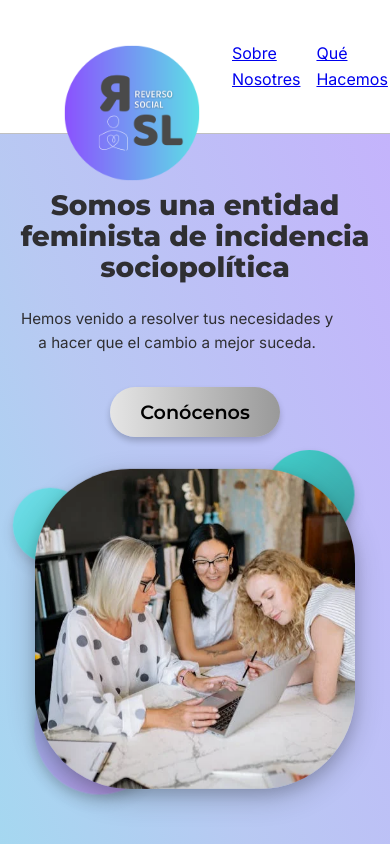
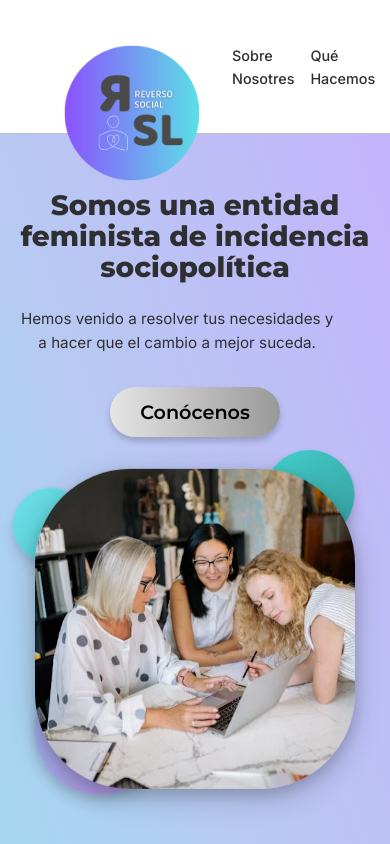
Before and after one commit to Reverso-Social/reverso-social-fe, a React (Vite) app: page / in a window 390 px wide. Shown: the top 844 px of the page. Built offline with nearby package versions, Linux system fonts and the light colour scheme.

Commit message:
style: square of click in the navbar removed

```diff
--- a/src/components/NavBar/NavBar.scss
+++ b/src/components/NavBar/NavBar.scss
@@ -1,5 +1,4 @@
 @use "../../styles/variables" as *;
-
 
 .nav {
   flex: 1;
@@ -19,9 +18,8 @@
     display: flex;
     align-items: center;
   }
-}
 
-.nav-link {
+  a {
     position: relative;
     background: none;
     border: none;
@@ -32,10 +30,6 @@
     font-size: 1rem;
     padding: 0.25rem 0;
     cursor: pointer;
-
-  appearance: none;
-  -webkit-appearance: none;
-  -moz-appearance: none;
     transition: all 0.3s ease;
 
     &:hover {
@@ -48,11 +42,14 @@
       -webkit-background-clip: text;
       -webkit-text-fill-color: transparent;
       background-clip: text;
-
       font-weight: 600;
     }
 
     &:focus {
+      outline: none;
+    }
+
+    &:focus-visible {
       outline: 2px solid $color-primary;
       outline-offset: 4px;
       border-radius: 2px;
@@ -70,6 +67,7 @@
       font-weight: 600;
     }
   }
+}
 
 @media (max-width: 768px) {
   .nav {
@@ -78,9 +76,9 @@
 
   .nav-list {
     gap: 1rem;
-  }
 
-  .nav-link {
+    a {
       font-size: 0.9rem;
     }
   }
+}
```
Lines whose indentation alone changed are shown as unchanged.
